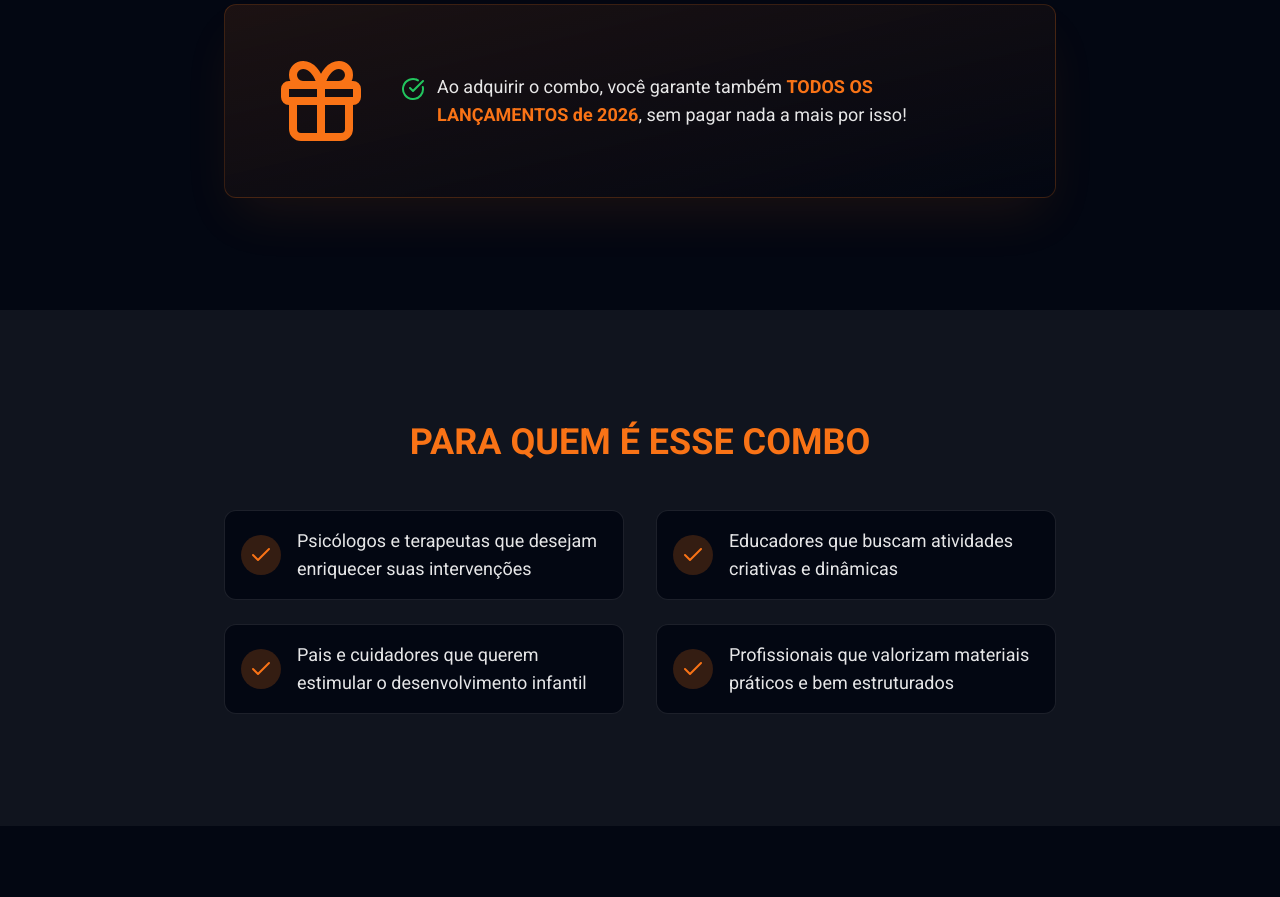
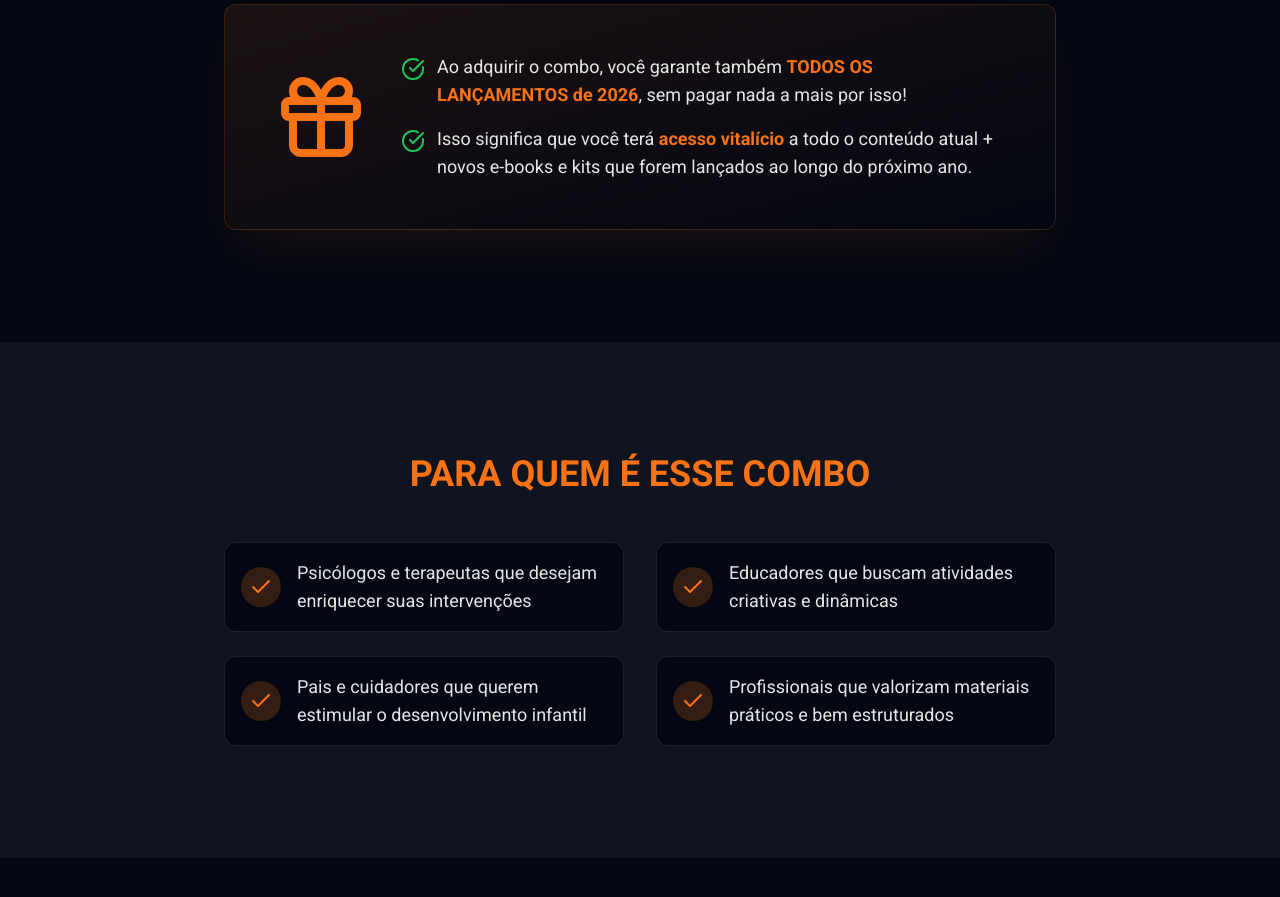
Before and after one commit to krauh1/black-november, a React (Vite) app: page / in a window 1280 px wide. Shown: the part 4140-5037 px from the top of the page. Built offline with nearby package versions, Linux system fonts and the light colour scheme.

Commit message:
Restore lifetime access text to landing page

```diff
--- a/src/components/landing/BonusSection.tsx
+++ b/src/components/landing/BonusSection.tsx
@@ -43,6 +43,15 @@ export const BonusSection = () => {
                   , sem pagar nada a mais por isso!
                 </p>
               </div>
+              <div className="flex items-start gap-3">
+                <CheckCircle className="w-6 h-6 text-green-500 mt-1 flex-shrink-0" />
+                <p className="text-lg text-white/90">
+                  Isso significa que você terá{' '}
+                  <strong className="text-primary">acesso vitalício</strong> a
+                  todo o conteúdo atual + novos e-books e kits que forem
+                  lançados ao longo do próximo ano.
+                </p>
+              </div>
             </div>
           </CardContent>
         </Card>
```
